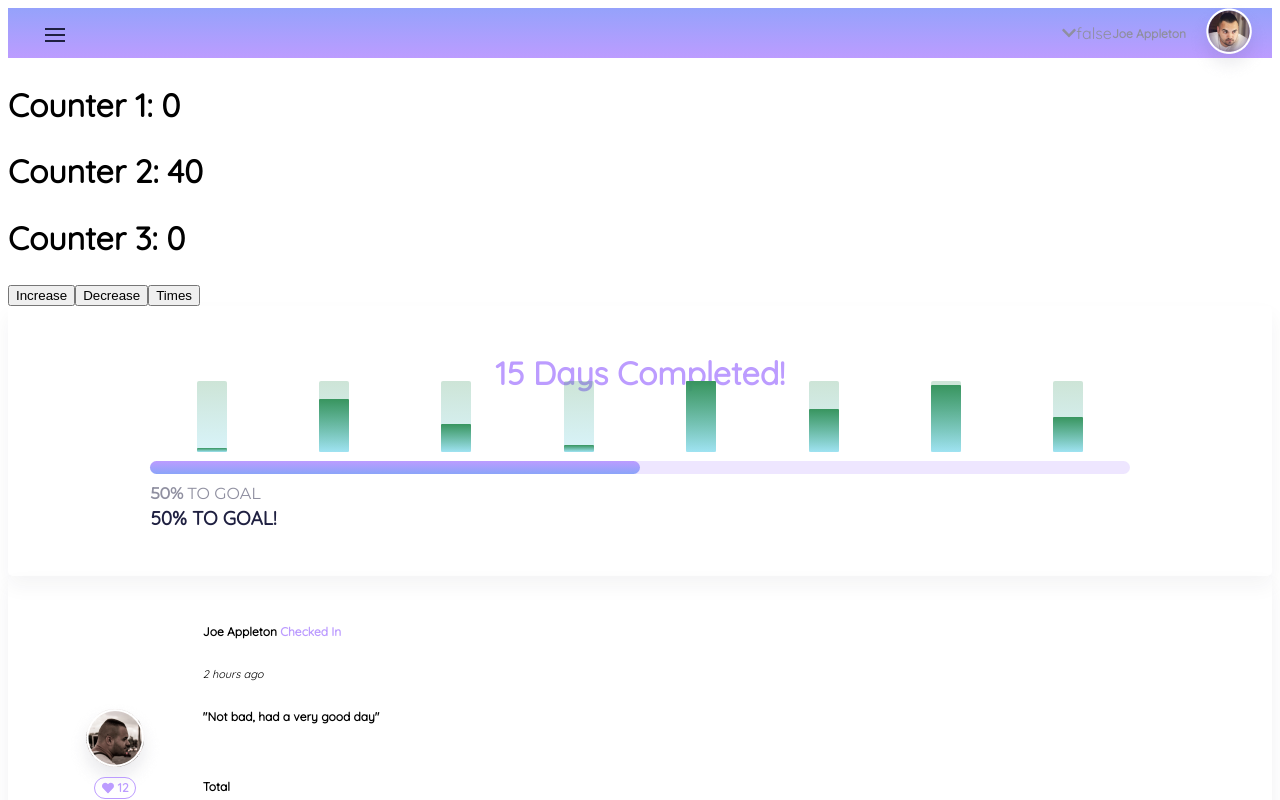
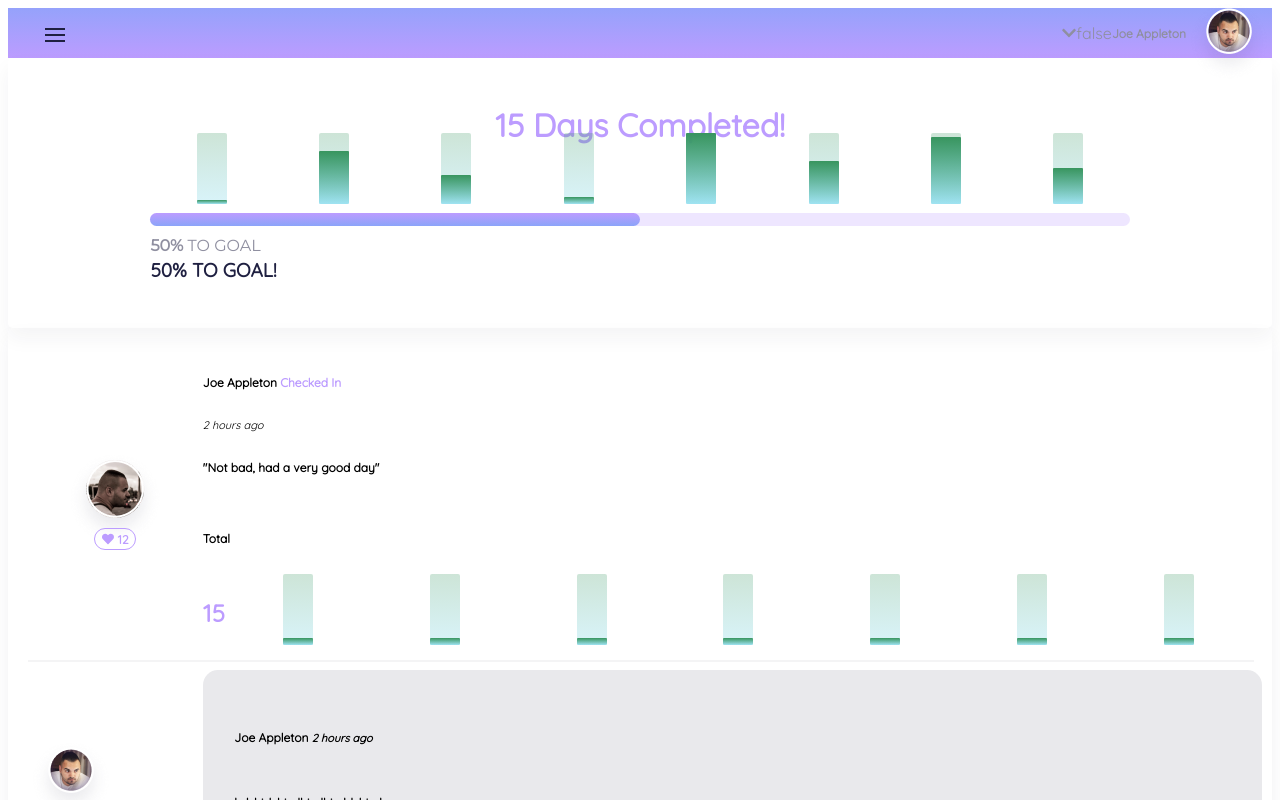
Before and after one commit to KevinDaniels-de/goal-tracking-application, a React (Create React App) app: page / in a window 1280 px wide. Shown: the top 800 px of the page. Built offline with nearby package versions, Linux system fonts and the light colour scheme.

Commit message:
Menu Toggle

```diff
--- a/src/App.js
+++ b/src/App.js
@@ -26,28 +26,28 @@ function App() {
 
     const days = checkins.length;
 
-    const [count, setCount] = useState(0);
-    const [count2, setCount2] = useState(40);
-    const [count3, setCount3] = useState(0);
+    // const [count, setCount] = useState(0);
+    // const [count2, setCount2] = useState(40);
+    // const [count3, setCount3] = useState(0);
 
-    const handleClickAdd = e => {
-      e.preventDefault();
+    // const handleClickAdd = e => {
+    //   e.preventDefault();
 
-      setCount(count+1);
-    };
+    //   setCount(count+1);
+    // };
 
-    const handleClickDec2 = e => {
-      e.preventDefault();
+    // const handleClickDec2 = e => {
+    //   e.preventDefault();
 
-      if(count2 > 0)
-        setCount2(count2-1);
-    };
+    //   if(count2 > 0)
+    //     setCount2(count2-1);
+    // };
 
-    const handleTimes = e => {
-      e.preventDefault();
+    // const handleTimes = e => {
+    //   e.preventDefault();
 
-      setCount3(count * count2);
-    };
+    //   setCount3(count * count2);
+    // };
 
     return (
         <div>
@@ -55,12 +55,12 @@ function App() {
           <Header />
           <GlobalStyles />
 
-          <h2>Counter 1: {count}</h2>
+          {/* <h2>Counter 1: {count}</h2>
           <h2>Counter 2: {count2}</h2>
           <h2>Counter 3: {count3}</h2>
           <button onClick={handleClickAdd}>Increase</button>
           <button onClick={handleClickDec2}>Decrease</button>
-          <button onClick={handleTimes}>Times</button>
+          <button onClick={handleTimes}>Times</button> */}
 
 
 
--- a/src/Components/Header.js
+++ b/src/Components/Header.js
@@ -1,5 +1,4 @@
 import React, {useState} from "react";
-import PropTypes from 'prop-types';
 import styled from "styled-components";
 import avatarLarge from "../assets/avatar_small.png";
 import { FontAwesomeIcon } from "@fortawesome/react-fontawesome";
@@ -7,9 +6,14 @@ import { faChevronDown } from "@fortawesome/free-solid-svg-icons";
 
 function Menu(props) {
 
-
+  const handleOpenChange = e => {
+    props.onOpenChange(props.open);
+  }
 
   const StyledNav = styled.nav`
+  display: flex;
+  flex-direction: column;
+
     ul {
       display: flex;
       flex-direction: column;
@@ -29,9 +33,18 @@ function Menu(props) {
     background:   ${({ theme, active }) => active ? theme.colors.darkShade[25] : ""}
   `;
 
+  const StyledP = styled.p`
+    color: white;
+    font-size: 2em;
+    display: inline-block;
+    padding: 16px;
+    cursor: pointer;
+    text-align: right;
+  `;
+
   return (
       <StyledNav>
-        <p> X </p>
+        <StyledP onClick={handleOpenChange}> X </StyledP>
         <ul>
           <StyledLi  active={true}> Dash </StyledLi>
           <StyledLi > Profile </StyledLi>
@@ -45,7 +58,7 @@ function Header() {
   const [open, setOpen] = useState(false);
 
   const handleClick = e => {
-    e.preventDefault();
+    // e.preventDefault();
     setOpen(!open);
   };
 
@@ -100,7 +113,7 @@ function Header() {
   return (
     <div>
       <StyledMenuWrapper open={open}>
-          <Menu  />
+          <Menu open={open} onOpenChange={handleClick} />
       </StyledMenuWrapper>
 
       <StyledWrapper>
```
